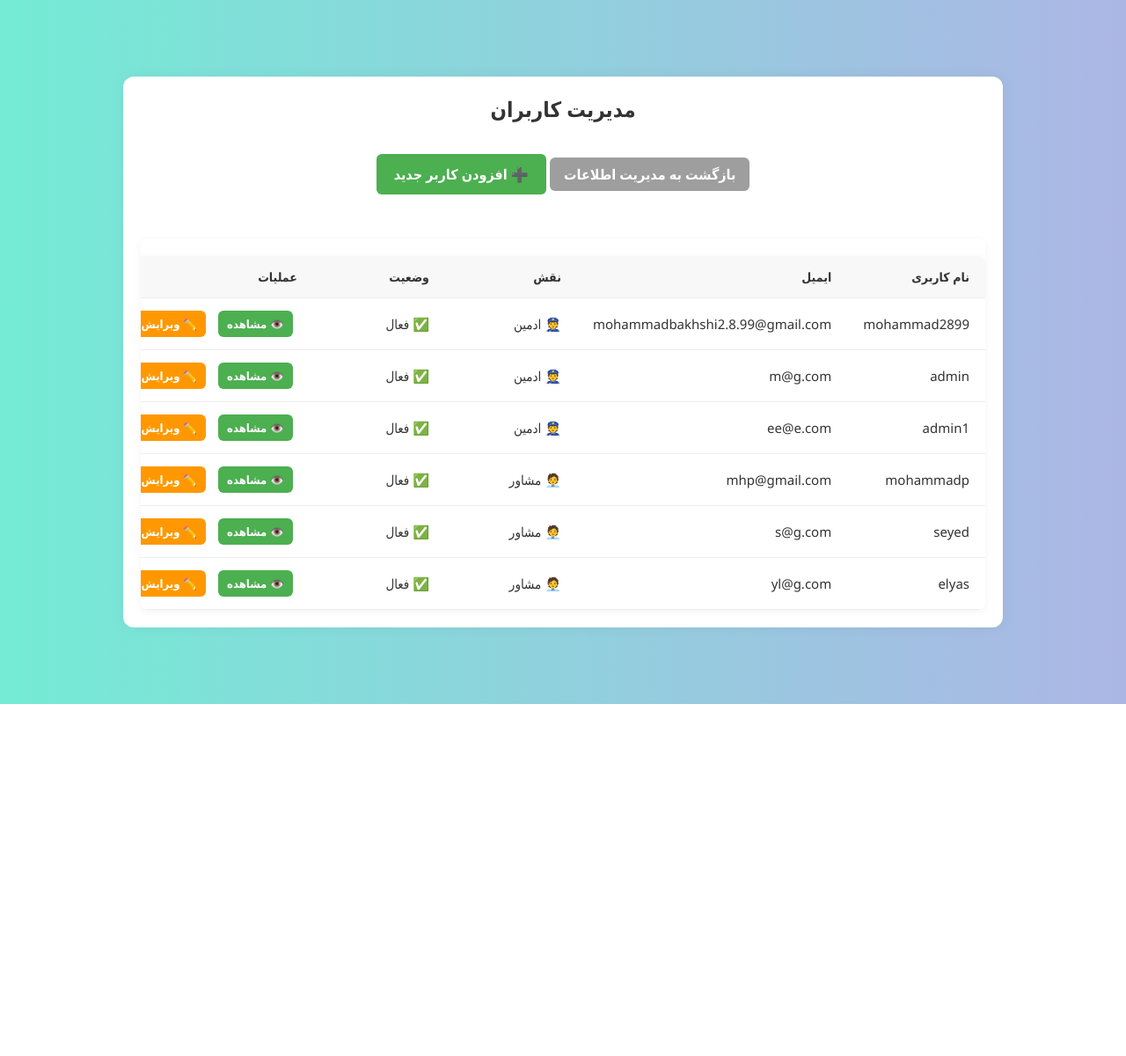
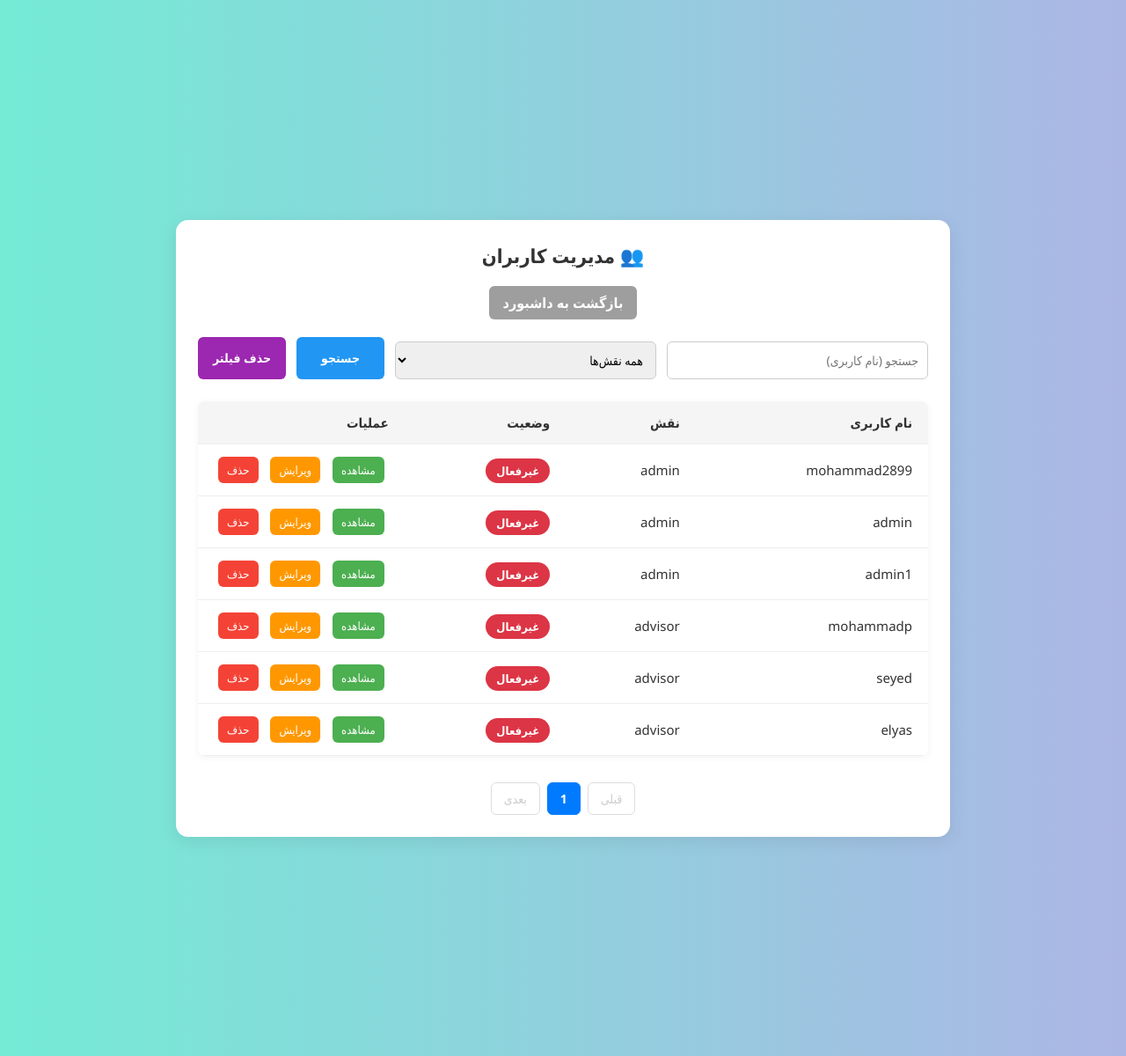
Before and after one commit to mohammadbakhshi2899/mapProperty, a FastAPI app: page /admin/users in a window 1280 px wide. Shown: the whole page at 88% size. Before the commit the page ends 800 px from the top, so only its background shows below. Run offline with FastAPI, Linux system fonts and the light colour scheme; a user stored in the database is signed in; data comes from the database, SQL or seed files in the repository.

Commit message:
forms edited

```diff
--- a/main.py
+++ b/main.py
@@ -238,11 +238,43 @@ async def admin_manage(request: Request, admin: models.User = Depends(dependenci
     return templates.TemplateResponse("admin_manage_info.html", {"request": request})
 
 @app.get("/admin/users", response_class=HTMLResponse)
-async def admin_users(request: Request, db: Session = Depends(get_db), admin:models.User = Depends(dependencies.get_current_admin)):
-    if admin.role != "admin":
-        return RedirectResponse(url="/", status_code=303)
-    users = db.query(models.User).all()
-    return templates.TemplateResponse("admin_users.html", {"request": request, "users": users})
+async def admin_users(
+    request: Request,
+    search: str = None,
+    role: str = None,
+    page: int = 1,
+    db: Session = Depends(get_db)
+):
+    ITEMS_PER_PAGE = 10
+    offset = (page - 1) * ITEMS_PER_PAGE
+
+    query = db.query(models.User)
+
+    if search and search !='':
+        query = query.filter(
+            (models.User.username.contains(search)) | (models.User.email.contains(search))
+        )
+    if role and role != "":
+        query = query.filter(models.User.role == role)
+
+    total_count = query.count()
+    total_pages = (total_count + ITEMS_PER_PAGE - 1) // ITEMS_PER_PAGE
+
+    users = query.offset(offset).limit(ITEMS_PER_PAGE).all()
+
+    # ساخت query_string برای صفحه‌بندی
+    params = dict(request.query_params)
+    params.pop('page', None)
+    query_string = urlencode(params)
+
+    return templates.TemplateResponse("admin_users.html", {
+        "request": request,
+        "users": users,
+        "total_count": total_count,
+        "total_pages": total_pages,
+        "page": page,
+        "query_string": query_string
+    })
 
 ####################################################property################################################################
 @app.get("/admin/property/{property_id}/owner", response_class=HTMLResponse)
@@ -463,6 +495,7 @@ async def admin_search(
     max_price = None,
     min_area = None,
     max_area = None,
+    room_number = None,
     property_type= None,
     page: int = 1,
     db: Session = Depends(get_db)
@@ -486,6 +519,9 @@ async def admin_search(
     if max_area and max_area != "":
         max_area = int(max_area)
         query = query.filter(models.Property.size <= max_area)
+    if room_number and room_number != "":
+        room_number = int(room_number)
+        query = query.filter(models.Property.bedrooms == room_number)
     # if property_type:
     #     query = query.filter(models.Property.property_type == property_type)
 
--- a/templates/admin_users.html
+++ b/templates/admin_users.html
@@ -2,23 +2,40 @@
 <html lang="fa" dir="rtl">
 <head>
     <meta charset="UTF-8">
-    <title>لیست کاربران</title>
+    <title>مدیریت کاربران</title>
+    <meta name="viewport" content="width=device-width, initial-scale=1.0">
     <link rel="stylesheet" href="/static/style.css">
     <style>
-        .dashboard-container {
-            max-width: 1000px;
-            margin: 40px auto;
-            padding: 20px;
-            background-color: white;
-            border-radius: 12px;
-            box-shadow: 0 0 15px rgba(0, 0, 0, 0.05);
+        * {
+            box-sizing: border-box;
+            margin: 0;
+            padding: 0;
         }
 
-        .dashboard-title {
+        body {
+            font-family: "Segoe UI", Tahoma, Geneva, Verdana, sans-serif;
+            background-color: #f4f4f4;
+            min-height: 150vh;
+            padding: 20px;
+            color: #333;
+        }
+
+        /* کانتینر با عرض مناسب — متناسب با جدول */
+        .container {
+            max-width: 900px; /* عرض مناسب برای جدول 4 ستونه */
+            min-width: 110vh;
+            margin: 30px auto;
+            padding: 25px;
+            background-color: white;
+            border-radius: 14px;
+            box-shadow: 0 5px 20px rgba(0, 0, 0, 0.08);
+        }
+
+        h2 {
             text-align: center;
-            font-size: 24px;
             color: #333;
             margin-bottom: 20px;
+            font-size: 22px;
         }
 
         .back-btn {
@@ -37,124 +54,238 @@
             background-color: #757575;
         }
 
-        .add-user-btn {
-            display: inline-block;
-            margin: 15px 0 30px;
-            padding: 12px 20px;
-            background-color: #4CAF50;
-            color: white;
-            text-decoration: none;
-            border-radius: 6px;
-            font-weight: bold;
-            transition: background-color 0.3s ease;
+        /* فرم جستجو */
+        .search-form {
+            display: flex;
+            gap: 12px;
+            margin-bottom: 25px;
+            flex-wrap: wrap;
+            justify-content: center;
         }
 
-        .add-user-btn:hover {
-            background-color: #45a049;
+        .search-form input,
+        .search-form select,
+        .search-form button {
+            padding: 10px;
+            border: 1px solid #ccc;
+            border-radius: 6px;
+            font-size: 14px;
         }
 
-        /* ریسپانسیو: جدول در موبایل اسکرول داشته باشه */
-        .table-wrapper {
-            overflow-x: auto;
-            -webkit-overflow-scrolling: touch;
-            margin-top: 20px;
-            box-shadow: 0 2px 8px rgba(0, 0, 0, 0.05);
-            border-radius: 8px;
+        .search-form input,
+        .search-form select {
+            flex: 1;
+            min-width: 180px;
         }
 
-        .user-table {
+        .search-form button[type="submit"] {
+            background-color: #2196F3;
+            color: white;
+            border: none;
+            cursor: pointer;
+            min-width: 100px;
+            font-weight: bold;
+        }
+
+        .search-form button[type="submit"]:hover {
+            background-color: #1976D2;
+        }
+
+        .search-form button[type="button"] {
+            background-color: #9c27b0;
+            color: white;
+            border: none;
+            cursor: pointer;
+            min-width: 100px;
+            font-weight: bold;
+        }
+
+        .search-form button[type="button"]:hover {
+            background-color: #7b1fa2;
+        }
+
+        /* جدول کاربران — مهم: عرض 100% و کنترل فاصله */
+        .users-table {
             width: 100%;
             border-collapse: collapse;
-            background-color: white;
-            min-width: 600px; /* حداقل عرض برای اسکرول در موبایل */
+            margin-top: 20px;
+            background-color: #fff;
+            border-radius: 8px;
+            overflow: hidden;
+            box-shadow: 0 2px 8px rgba(0, 0, 0, 0.05);
         }
 
-        .user-table th,
-        .user-table td {
+        .users-table th,
+        .users-table td {
             padding: 14px 18px;
             text-align: right;
             border-bottom: 1px solid #eee;
-            white-space: nowrap;
+            font-size: 15px;
+            white-space: nowrap; /* جلوگیری از شکسته شدن متن */
         }
 
-        .user-table th {
-            background-color: #f8f8f8;
+        .users-table th {
+            background-color: #f5f5f5;
             color: #333;
             font-weight: bold;
-            font-size: 14px;
         }
 
-        .user-table tr:hover {
+        .users-table tr:hover {
             background-color: #f9f9f9;
         }
 
+        /* ستون عملیات — فاصله مناسب بین دکمه‌ها */
         .actions {
             white-space: nowrap;
-            text-align: center;
+            width: 230px;
+            text-align: right;
         }
 
-        .action-btn {
+        .actions a {
             display: inline-block;
-            margin: 4px 0;
-            padding: 8px 12px;
+            margin: 0 5px;
+            padding: 6px 10px;
+            font-size: 13px;
             border-radius: 6px;
             text-decoration: none;
-            font-size: 13px;
-            font-weight: bold;
-            transition: background-color 0.3s ease;
+            color: white;
+            transition: all 0.3s ease;
         }
 
         .view {
             background-color: #4CAF50;
-            color: white;
         }
 
         .edit {
             background-color: #FF9800;
-            color: white;
         }
 
         .delete {
             background-color: #f44336;
+        }
+
+        .actions a:hover {
+            opacity: 0.9;
+        }
+
+        /* وضعیت کاربر */
+        .status-badge {
+            padding: 5px 12px;
+            border-radius: 20px;
+            font-size: 13px;
+            font-weight: bold;
             color: white;
         }
 
-        .action-btn:hover {
-            opacity: 0.9;
+        .status-active {
+            background-color: #28a745;
         }
 
-        /* ریسپانسیو برای صفحه‌های کوچک */
-        @media (max-width: 768px) {
-            .dashboard-container {
-                margin: 20px;
-                padding: 15px;
+        .status-inactive {
+            background-color: #dc3545;
         }
 
-            .add-user-btn {
-                display: block;
-                text-align: center;
-                margin: 15px auto 25px;
+        /* صفحه‌بندی */
+        .pagination {
+            display: flex;
+            justify-content: center;
+            margin-top: 30px;
+            gap: 8px;
         }
 
-            .dashboard-title {
-                font-size: 20px;
+        .pagination a,
+        .pagination span {
+            padding: 8px 14px;
+            border: 1px solid #ddd;
+            border-radius: 6px;
+            text-decoration: none;
+            color: #007bff;
+            font-size: 14px;
+            transition: all 0.3s;
+        }
+
+        .pagination a:hover {
+            background-color: #007bff;
+            color: white;
+        }
+
+        .pagination .current {
+            background-color: #007bff;
+            color: white;
+            border-color: #007bff;
+            font-weight: bold;
+        }
+
+        .pagination .disabled {
+            color: #ccc;
+            pointer-events: none;
+        }
+
+        .no-results {
+            text-align: center;
+            padding: 25px;
+            color: #666;
+            font-style: italic;
+            background-color: #fdfdfd;
+            border-radius: 8px;
+            margin-top: 20px;
+        }
+
+        /* ریسپانسیو — برای موبایل، دکمه‌ها کوچکتر ولی همچنان کنار هم */
+        @media (max-width: 768px) {
+            .container {
+                margin: 15px;
+                padding: 20px;
+                width: 95%;
+            }
+
+            .search-form {
+                flex-direction: column;
+            }
+
+            .users-table th,
+            .users-table td {
+                padding: 12px 14px;
+                font-size: 14px;
+            }
+
+            .actions a {
+                margin: 0 4px;
+                padding: 5px 8px;
+                font-size: 12px;
             }
         }
     </style>
 </head>
 <body>
+    <div class="container">
+        <h2>👥 مدیریت کاربران</h2>
+        <a href="/admin/dashboard" class="back-btn">بازگشت به داشبورد</a>
 
-<div class="dashboard-container">
-    <h2 class="dashboard-title">مدیریت کاربران</h2>
-    <a href="/admin/dashboard" class="back-btn">بازگشت به مدیریت اطلاعات</a>
-    <a href="/admin/user/add" class="add-user-btn">➕ افزودن کاربر جدید</a>
+        <!-- فرم جستجو -->
+        <form method="get" class="search-form">
+            <input type="text" name="search" placeholder="جستجو (نام کاربری)" value="{{ request.query_params.get('search', '') }}">
+            <select name="role">
+                <option value="">همه نقش‌ها</option>
+                <option value="admin" {% if request.query_params.get('role') == 'admin' %}selected{% endif %}>ادمین</option>
+                <option value="advisor" {% if request.query_params.get('role') == 'advisor' %}selected{% endif %}>مشاور</option>
+                <option value="user" {% if request.query_params.get('role') == 'user' %}selected{% endif %}>کاربر عادی</option>
+            </select>
+            <button type="submit">جستجو</button>
+            <button type="button" onclick="resetSearch()">حذف فیلتر</button>
+        </form>
 
-    <div class="table-wrapper">
-        <table class="user-table">
+        <!-- نتایج -->
+        {% if users %}
+            {% if users|length == 0 %}
+                <div class="no-results">
+                    هیچ کاربری با این معیارها یافت نشد.
+                </div>
+            {% else %}
+                <table class="users-table">
                     <thead>
                         <tr>
                             <th>نام کاربری</th>
-                    <th>ایمیل</th>
                             <th>نقش</th>
                             <th>وضعیت</th>
                             <th>عملیات</th>
@@ -164,36 +295,56 @@
                         {% for user in users %}
                         <tr>
                             <td>{{ user.username }}</td>
-                    <td>{{ user.email }}</td>
+                            <td>{{ user.role }}</td>
                             <td>
-                        {% if user.role == "admin" %}
-                            👮 ادمین
-                        {% elif user.role == "advisor" %}
-                            🧑‍💼 مشاور
-                        {% else %}
-                            {{ user.role }}
-                        {% endif %}
-                    </td>
-                    <td>
-                        {% if user.status == "active" %}
-                            ✅ فعال
-                        {% elif user.status == "inactive" %}
-                            ❌ غیرفعال
-                        {% elif user.status == "pending" %}
-                            ⏳ در انتظار
-                        {% endif %}
+                                <span class="status-badge {% if user.is_active %}status-active{% else %}status-inactive{% endif %}">
+                                    {% if user.is_active %}فعال{% else %}غیرفعال{% endif %}
+                                </span>
                             </td>
                             <td class="actions">
-                        <a href="/admin/user/view/{{ user.id }}" class="action-btn view">👁️ مشاهده</a>
-                        <a href="/admin/user/edit/{{ user.id }}" class="action-btn edit">✏️ ویرایش</a>
-                        <a href="/admin/user/delete/{{ user.id }}" class="action-btn delete" onclick="return confirm('آیا مطمئن هستید؟')">🗑️ حذف</a>
+                                <a href="/admin/user/view/{{ user.id }}" class="view">مشاهده</a>
+                                <a href="/admin/user/edit/{{ user.id }}" class="edit">ویرایش</a>
+                                <a href="/admin/user/delete/{{ user.id }}" class="delete" onclick="return confirm('آیا از حذف این کاربر مطمئن هستید؟')">حذف</a>
                             </td>
                         </tr>
                         {% endfor %}
                     </tbody>
                 </table>
+
+                <!-- صفحه‌بندی -->
+                <div class="pagination">
+                    {% if page > 1 %}
+                        <a href="?{{ query_string }}&page={{ page - 1 }}">قبلی</a>
+                    {% else %}
+                        <span class="disabled">قبلی</span>
+                    {% endif %}
+
+                    {% for p in range(1, total_pages + 1) %}
+                        {% if p == page %}
+                            <span class="current">{{ p }}</span>
+                        {% else %}
+                            <a href="?{{ query_string }}&page={{ p }}">{{ p }}</a>
+                        {% endif %}
+                    {% endfor %}
+
+                    {% if page < total_pages %}
+                        <a href="?{{ query_string }}&page={{ page + 1 }}">بعدی</a>
+                    {% else %}
+                        <span class="disabled">بعدی</span>
+                    {% endif %}
                 </div>
+            {% endif %}
+        {% else %}
+            <div class="no-results">
+                هیچ کاربری وجود ندارد.
+            </div>
+        {% endif %}
     </div>
 
+    <script>
+        function resetSearch() {
+            window.location.href = "/admin/users";
+        }
+    </script>
 </body>
 </html>
--- a/templates/advisor_property_view.html
+++ b/templates/advisor_property_view.html
@@ -228,7 +228,7 @@
             <!-- اطلاعات مشاور -->
             <div class="advisor-info">
                 <h3>مشاور ثبت‌کننده</h3>
-                <p><strong>نام مشاور:</strong> {{ advisor.username }}</p>
+                <p><strong>نام مشاور:</strong> {{ advisor.name + " " + advisor.family }}</p>
                 <p><strong>شماره تماس:</strong> {{ advisor.phone or "ثبت نشده" }}</p>
                 <p><strong>ایمیل:</strong> {{ advisor.email or "ثبت نشده" }}</p>
             </div>
```
Also changed, not shown: templates/admin_property_search.html (+13 -10 lines). Lines whose indentation alone changed are shown as unchanged.
